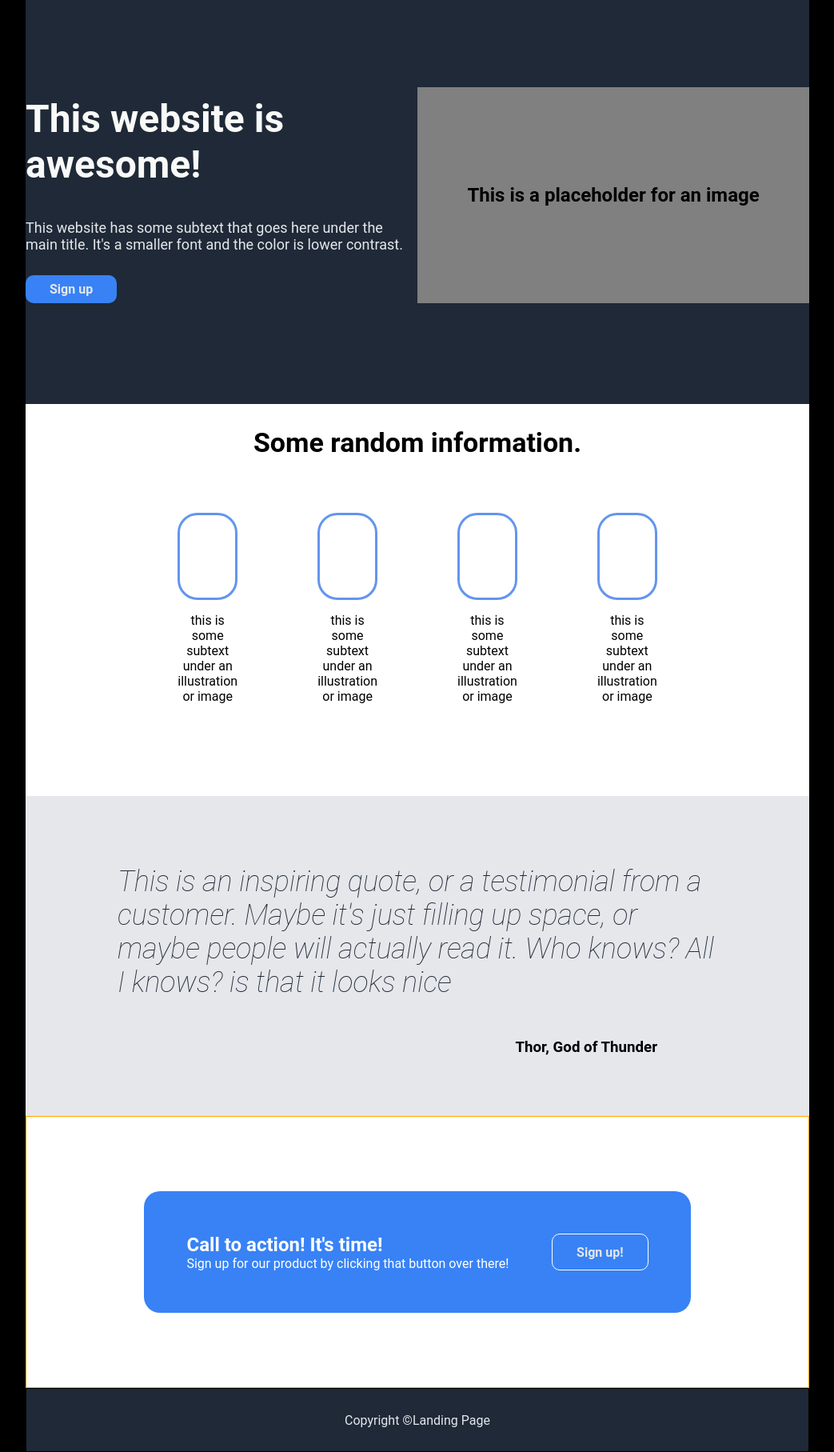
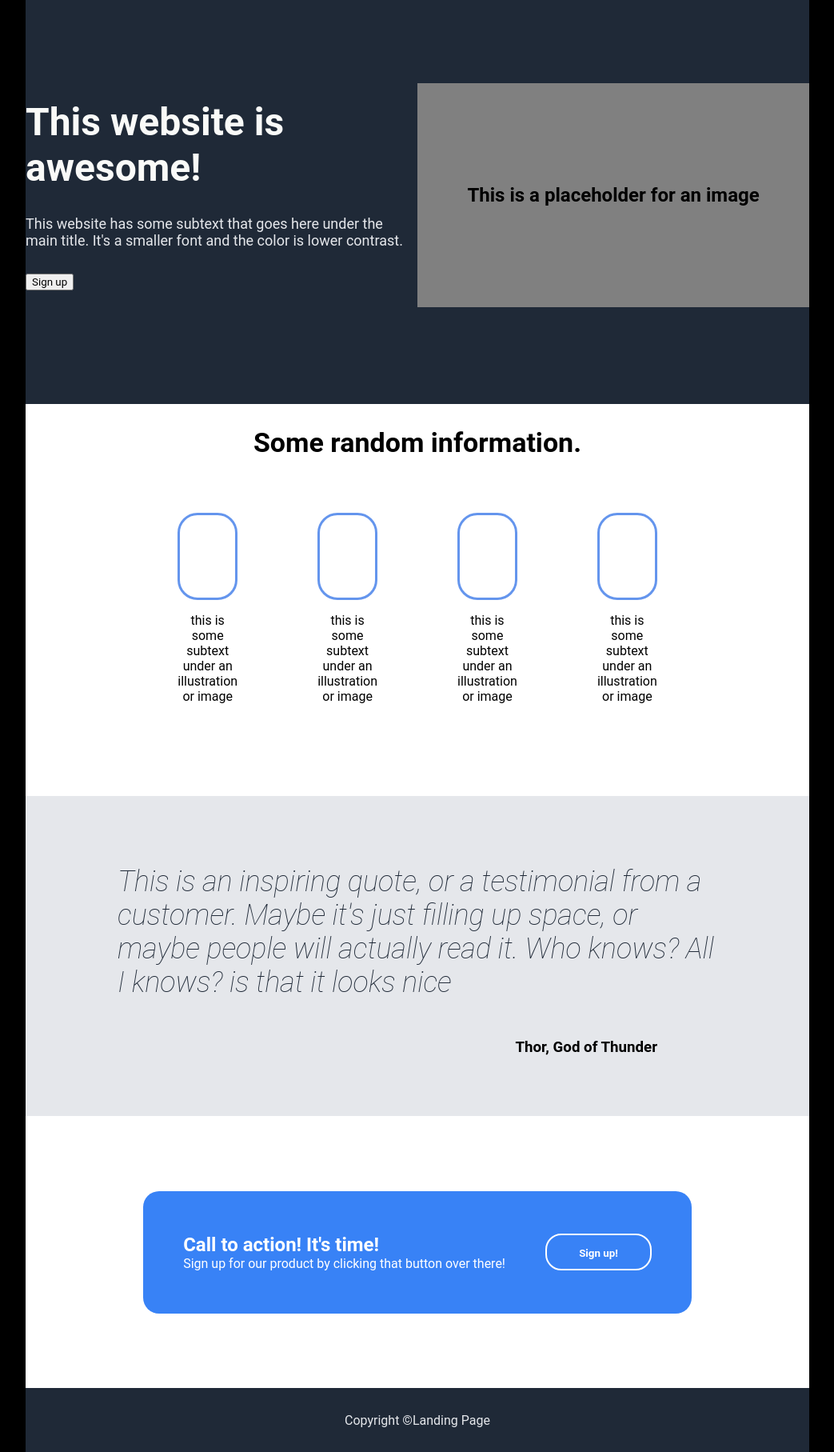
Before and after one commit to thebobuilder/landing-page, a plain HTML site: page index.html in a window 1280 px wide. Shown: the part 68-1883 px from the top of the page at 80% size, without its empty margins (118-1161 px from the left). Drawn offline with Linux system fonts and the light colour scheme.

Commit message:
TOUCH UP| Added small corrections to file. Removed useless code. Corrected links

```diff
--- a/css/style.css
+++ b/css/style.css
@@ -66,7 +66,7 @@ body
 {
 	align-items: center;
 	display: flex;
-	height: 270px;
+	height: 280px;
 	justify-content: center;
 	width: 500px;
 }
@@ -77,15 +77,16 @@ body
 	background-color: #1f2937;
 	flex-direction: column;
 	gap: 10px;
-	justify-content: flex-start;
+	justify-content: space-evenly;
 	padding-right: 10px;
 }
 
-button
+.hero-button
 {
 	background-color: #3882f6;
 	border-radius: 10px;
    border-width: 0px;
+   color: white;
 	font-size: 16px;
 	padding: 8px 30px;
 }
@@ -163,7 +164,6 @@ button
 .cta
 {
 	background-color: white;
-	border: 1px solid orange;
 	flex: 1 1 340px;
    justify-content: center;
    align-items: center;
@@ -179,10 +179,7 @@ button
    align-items: center;
 }
 
-.cta-box button {
-   border: 1px solid white;
-   height: 30%;
-}
+
 
 .cta-text {
    color: white;
@@ -198,7 +195,6 @@ button
 .footer
 {
 	background-color: #1f2937;
-	border: 1px solid black;
 	display: flex;
 	height: 80px;
 	justify-content: center;
@@ -223,11 +219,15 @@ ul
 	justify-content: flex-end;
 }
 
-button
-{
-	box-shadow: none;
-	color: #e5e7ea;
-	font-weight: bold;
+.cta-box button {
+   border: 2px solid white;
+   box-shadow: none;
+   background-color: #3882f6 ;
+   border-radius: 20px;
+   color: white;
+   font-weight: bold;
+   height: 30%;
+   padding: 15px 40px;
 }
 
 .header-left
@@ -240,6 +240,7 @@ button
 	color: #e5e7eb;
 	display: block;
 	font-size: 18px;
+   margin: 0px;
 }
 
 .hero-left h1
@@ -247,7 +248,7 @@ button
 	color: #f9faf8;
 	font-size: 48px;
 	font-weight: bolder;
-	margin: auto;
+	margin: 0;
 }
 
 .quote-text h2 {
```
